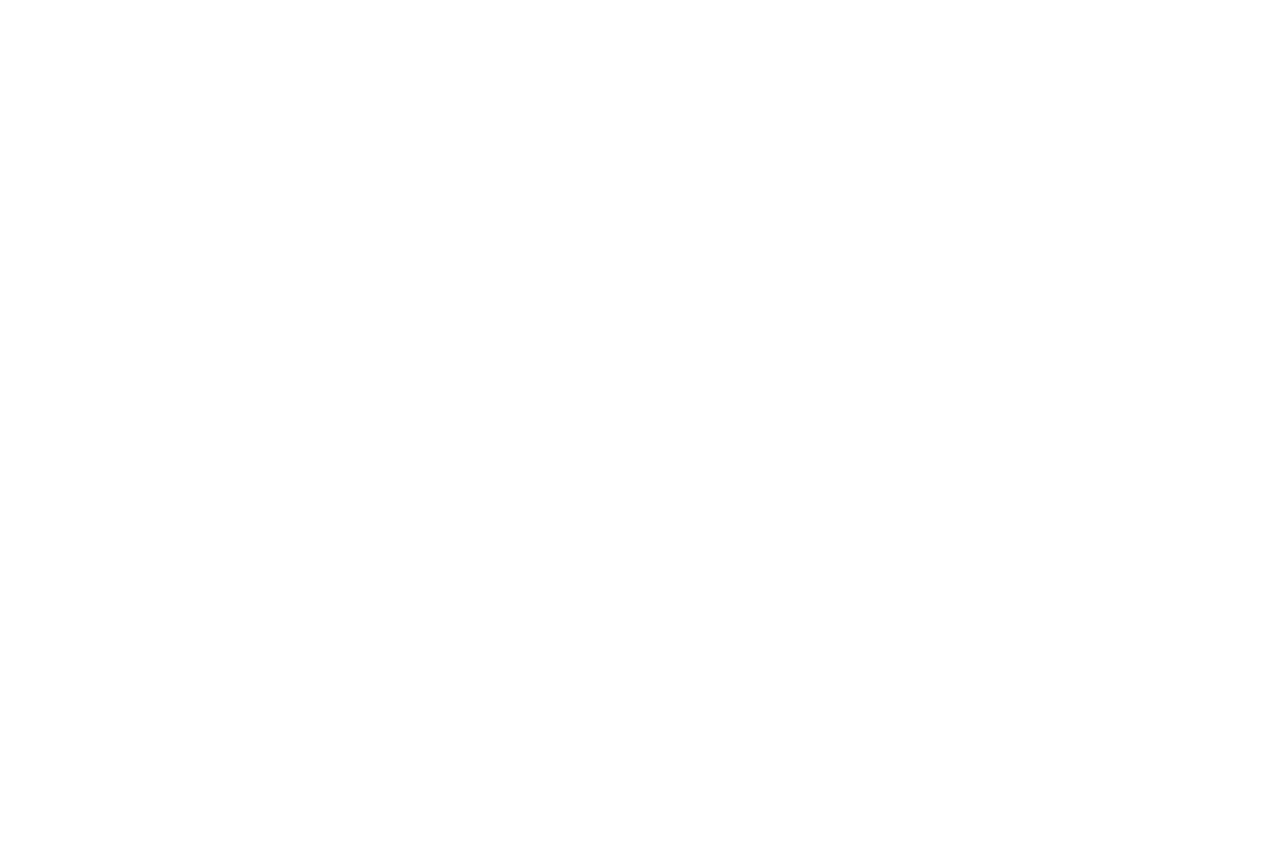
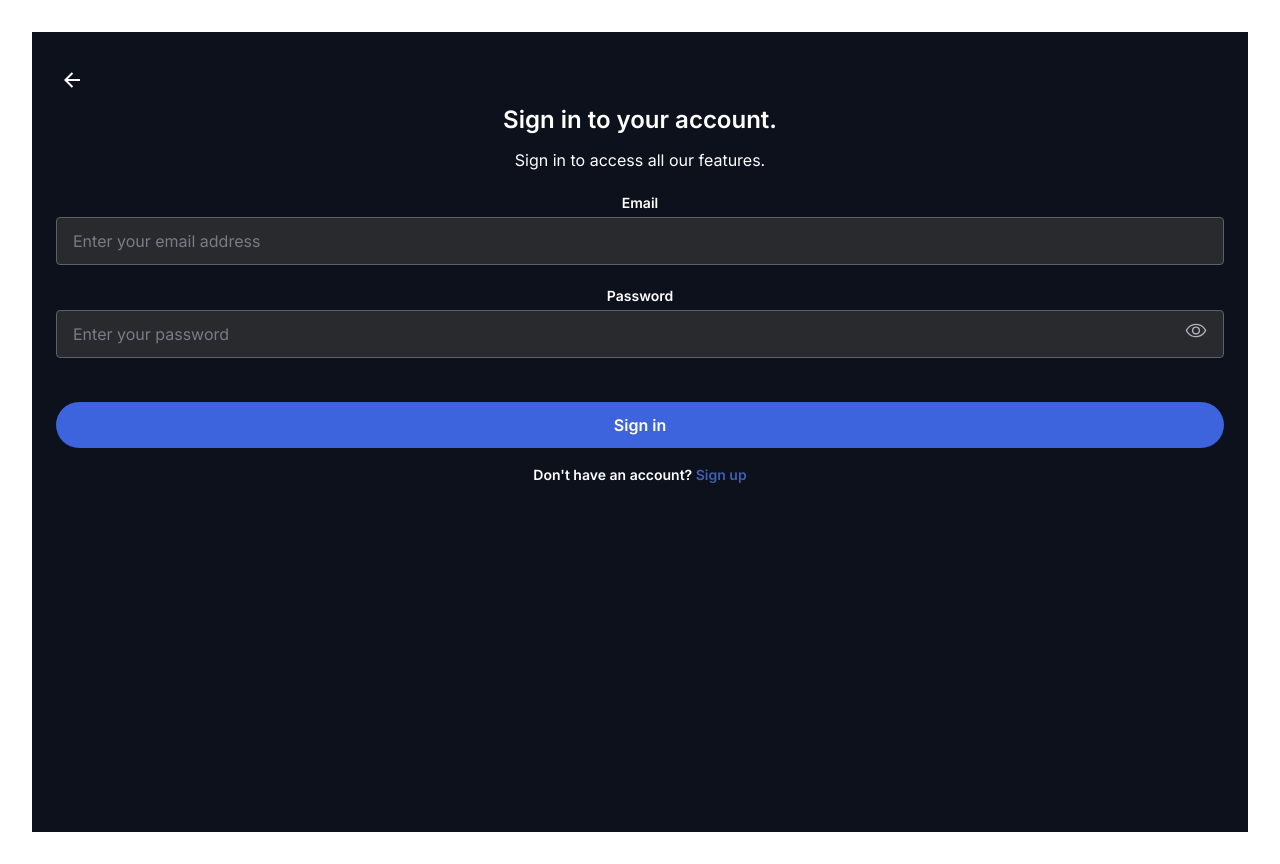
Before and after one commit to ogunsanwodavid/Hora, a React (Vite) app: page /signin in a window 1280 px wide. Before the commit the page ends 800 px from the top, so only its background shows below. Built offline with nearby package versions, Linux system fonts and the light colour scheme.

Commit message:
Created Signup and Verify email pages

```diff
--- a/src/AppRoutes.jsx
+++ b/src/AppRoutes.jsx
@@ -10,6 +10,7 @@ import PageNotFound from "./pages/error/PageNotFound";
 
 import ProtectedRoute from "./pages/entry/ProtectedRoute";
 import WelcomePage from "./pages/entry/WelcomePage";
+import VerifyEmail from "./pages/auth/VerifyEmail";
 
 function AppRoutes() {
   const [isAuthenticated, setisAuthenticated] = useState(false);
@@ -36,6 +37,7 @@ function AppRoutes() {
 
       <Route path="/createaccount" element={<CreateAccount />} />
       <Route path="/signin" element={<SignIn />} />
+      <Route path="/verifyemail" element={<VerifyEmail />} />
       <Route path="/forgotpassword" element={<ForgotPassword />} />
       <Route path="*" element={<PageNotFound />} />
     </Routes>
--- a/src/index.css
+++ b/src/index.css
@@ -21,7 +21,7 @@
 
 /*** Style for opacity transition on welcome page ***/
 .welcome-scale {
-  animation: welcome-scale-animation 2s ease-in-out;
+  animation: welcome-scale-animation 1.5s ease-in-out;
 }
 
 @keyframes welcome-scale-animation {
--- /dev/null
+++ b/src/pages/auth/CountdownTimer.jsx
@@ -0,0 +1,38 @@
+import { useEffect } from "react";
+
+function CountdownTimer({ timeLeft, setTimeLeft }) {
+  useEffect(() => {
+    // If timeLeft reaches 0, do something
+    if (timeLeft === 0) {
+      handleTimeUp(); // Call the function when timer hits 00:00
+      return; // Stop further countdown
+    }
+
+    // Create a timer that decreases the timeLeft every second
+    const timerId = setInterval(() => {
+      setTimeLeft(timeLeft - 1);
+    }, 1000);
+
+    // Clean up the timer when component unmounts or timeLeft changes
+    return () => clearInterval(timerId);
+  }, [timeLeft, setTimeLeft]);
+
+  // Function to handle when time reaches 00:00
+  const handleTimeUp = () => {
+    //alert("Time's up!");
+    // You can trigger any action here, such as resetting the timer, or sending an API request.
+  };
+
+  // Format the timeLeft to display in mm:ss format
+  const formatTime = (time) => {
+    const minutes = Math.floor(time / 60);
+    const seconds = time % 60;
+    return `${minutes < 10 ? "0" : ""}${minutes}:${
+      seconds < 10 ? "0" : ""
+    }${seconds}`;
+  };
+
+  return <span className="font-semibold">{formatTime(timeLeft)}</span>;
+}
+
+export default CountdownTimer;
--- a/src/pages/auth/CreateAccount.jsx
+++ b/src/pages/auth/CreateAccount.jsx
@@ -1,6 +1,8 @@
-import { useEffect, useState } from "react";
+import { useState } from "react";
 
 import { useForm } from "react-hook-form";
+
+import { Link, useNavigate } from "react-router-dom";
 
 import FormInput from "../../ui/FormInput";
 import FormButton from "../../ui/FormButton";
@@ -28,13 +30,21 @@ function CreateAccount() {
   const { errors } = formState;
 
   async function onSubmit(data) {
-    console.log(data);
+    const formData = data;
+    console.log(formData);
   }
+
+  const navigate = useNavigate();
 
   return (
     <div className="font-inter w-full min-h-screen bg-darkestBlue px-6 py-10 pb-20">
       <header className="px-2 space-y-4">
-        <img src={leftArrow} className="w-4" alt="left-arrow" />
+        <img
+          src={leftArrow}
+          className="w-4"
+          alt="left-arrow"
+          onClick={() => navigate(-1)}
+        />
 
         <main className="space-y-3 text-white text-center">
           <h2 className="font-semibold text-2xl">Create an account.</h2>
@@ -173,7 +183,9 @@ function CreateAccount() {
 
           <div className="w-full mt-4 space-x-2 text-white text-center text-[14px] font-semibold">
             Already have an account?{" "}
-            <span className="text-blue300">Sign in</span>
+            <Link to="/signin">
+              <span className="text-blue300">Sign in</span>
+            </Link>
           </div>
         </section>
       </form>
--- a/src/pages/auth/SignIn.jsx
+++ b/src/pages/auth/SignIn.jsx
@@ -1,5 +1,128 @@
+import { useState } from "react";
+
+import { useForm } from "react-hook-form";
+
+import { Link, useNavigate } from "react-router-dom";
+
+import FormInput from "../../ui/FormInput";
+import FormButton from "../../ui/FormButton";
+
+import leftArrow from "../../icons/leftArrowIcon.svg";
+import eyeIcon from "../../icons/eyeIcon.svg";
+import eyeOffIcon from "../../icons/eyeOffIcon.svg";
+
 function SignIn() {
-  return <div></div>;
+  const [showPassword, setShowPassword] = useState(false);
+
+  const [passwordFocused, setPassswordFocused] = useState(false);
+
+  const togglePasswordVisibility = () => {
+    setShowPassword((p) => !p);
+  };
+
+  const { register, formState, handleSubmit } = useForm();
+  const { errors } = formState;
+
+  async function onSubmit(data) {
+    const formData = data;
+    console.log(formData);
+  }
+
+  const navigate = useNavigate();
+
+  return (
+    <div className="font-inter w-full min-h-screen bg-darkestBlue px-6 py-10 pb-20">
+      <header className="px-2 space-y-4">
+        <img
+          src={leftArrow}
+          className="w-4"
+          alt="left-arrow"
+          onClick={() => navigate(-1)}
+        />
+
+        <main className="space-y-3 text-white text-center">
+          <h2 className="font-semibold text-2xl">Sign in to your account.</h2>
+          <h3 className="font-regular text-base">
+            Sign in to access all our features.
+          </h3>
+        </main>
+      </header>
+
+      <form className="mt-5" onSubmit={handleSubmit(onSubmit)}>
+        <section className="space-y-4">
+          {/*** Email input */}
+          <FormInput label="Email" error={errors?.email?.message}>
+            <input
+              type="text"
+              name="email"
+              id="email"
+              placeholder="Enter your email address"
+              {...register("email", {
+                required: "This field is required",
+                pattern: {
+                  value: /^[a-zA-Z0-9._%+-]+@[a-zA-Z0-9.-]+\.[a-zA-Z]{2,}$/,
+                  message: "Please provide a valid email address",
+                },
+              })}
+              className={`w-full !bg-black700 h-[48px] px-4 py-3 text-base text-white  transition-all duration-500 border-[1.2px] border-black300 outline-none rounded-[4px] placeholder:text-black150 ${
+                errors?.email?.message ? "border-errorRed" : ""
+              }  ${!errors?.email?.message && "focus:border-white"}`}
+            />
+          </FormInput>
+
+          {/*** Password input */}
+          <FormInput label="Password" error={errors?.password?.message}>
+            <main
+              className={`w-full flex gap-x-2 bg-black700 h-[48px] px-4 py-3 text-base text-white border-[1.2px] border-black300 rounded-[4px] ${
+                errors?.password?.message ? "border-errorRed" : ""
+              }  ${
+                !errors?.fullName?.message && passwordFocused && "border-white"
+              }`}
+            >
+              <input
+                type={showPassword ? "text" : "password"}
+                name="password"
+                id="password"
+                placeholder="Enter your password"
+                {...register("password", {
+                  required: "This field is required",
+                  pattern: {
+                    value: /^(?=.*[A-Za-z])(?=.*\d)(?=.*[\W_]).{8,}$/,
+                    message: "Must be a mix of letters, numbers and symbols",
+                  },
+                  minLength: {
+                    value: 8,
+                    message: "Password needs a minimum of 8 characters",
+                  },
+                })}
+                className={`w-full h-full bg-transparent transition-all duration-500  outline-none  placeholder:text-black150 `}
+                onFocus={() => setPassswordFocused(true)}
+                onBlur={() => setPassswordFocused(false)}
+              />
+
+              <div onClick={togglePasswordVisibility}>
+                <img
+                  src={showPassword ? eyeOffIcon : eyeIcon}
+                  className="h-[15px]"
+                />
+              </div>
+            </main>
+          </FormInput>
+        </section>
+
+        <section className="mt-10">
+          <FormButton content="Sign in" loading={false} />
+
+          <div className="w-full mt-4 space-x-2 text-white text-center text-[14px] font-semibold">
+            Don't have an account?{" "}
+            <Link to="/createaccount">
+              <span className="text-blue300">Sign up</span>
+            </Link>
+          </div>
+        </section>
+      </form>
+    </div>
+  );
 }
 
 export default SignIn;
--- a/src/pages/auth/VerifyEmail.jsx
+++ b/src/pages/auth/VerifyEmail.jsx
@@ -0,0 +1,127 @@
+import { Link, useNavigate } from "react-router-dom";
+import FormButton from "../../ui/FormButton";
+import leftArrow from "../../icons/leftArrowIcon.svg";
+import { useState } from "react";
+import { ClipLoader } from "react-spinners";
+import CountdownTImer from "./CountdownTimer";
+import CountdownTimer from "./CountdownTimer";
+
+function VerifyEmail() {
+  const navigate = useNavigate();
+
+  const [otp, setOtp] = useState(new Array(6).fill("")); // Initialize an array with 6 empty strings
+  const otpString = otp.join("");
+
+  const handleChange = (element, index) => {
+    if (!isNaN(element.value)) {
+      let newOtp = [...otp];
+      newOtp[index] = element.value;
+      setOtp(newOtp);
+
+      // Focus the next input if the current one is filled
+      if (element.nextSibling && element.value) {
+        element.nextSibling.focus();
+      }
+    }
+  };
+
+  const handleKeyDown = (e, index) => {
+    if (e.key === "Backspace" && !otp[index] && index > 0) {
+      e.target.previousSibling.focus();
+    }
+  };
+
+  const handleSubmit = (e) => {
+    e.preventDefault();
+    console.log(otpString);
+  };
+
+  const loading = false;
+
+  const [timeLeft, setTimeLeft] = useState(60); // Initialize to 60 seconds (1 minute) for countdown timer
+
+  return (
+    <div className="font-inter w-full min-h-screen bg-darkestBlue px-6 py-10 pb-20">
+      <header className="px-2 space-y-4">
+        <img
+          src={leftArrow}
+          className="w-4"
+          alt="left-arrow"
+          onClick={() => navigate(-1)}
+        />
+
+        <main className="space-y-3 text-white text-center">
+          <h2 className="font-semibold text-2xl">Verify your Email.</h2>
+          <h3 className="font-regular text-base">
+            Enter the OTP sent to your email address.
+          </h3>
+        </main>
+      </header>
+
+      <form className="mt-5">
+        <section className="w-max mx-auto space-x-3">
+          {otp.map((data, index) => (
+            <input
+              key={index}
+              type="text"
+              name="otp"
+              maxLength="1"
+              value={data}
+              className="w-[20px] h-[20px] bg-transparent border-[1.5px] text-white text-[20px] text-center border-black300 font-semibold sm:w-[40px] sm:h-[40px]"
+              onChange={(e) => handleChange(e.target, index)}
+              onKeyDown={(e) => handleKeyDown(e, index)}
+              onFocus={(e) => e.target.select()}
+            />
+          ))}
+        </section>
+
+        <section className="text-base text-white text-center font-regular mt-6">
+          {timeLeft ? (
+            <div className="space-y-1">
+              <p>Didn't get the code?</p>
+
+              <p>
+                Resend code in{" "}
+                <CountdownTimer timeLeft={timeLeft} setTimeLeft={setTimeLeft} />
+              </p>
+            </div>
+          ) : (
+            <div className="flex justify-center gap-x-6 font-semibold text-blue200">
+              <p>Resend code</p>
+              <p>Resend as SMS</p>
+            </div>
+          )}
+        </section>
+
+        <section className="mt-16">
+          <button
+            className="w-full bg-blue200 h-[46px] rounded-[50px] text-white text-base font-semibold flex items-center justify-center"
+            style={{
+              opacity: (loading || otpString.length !== 6) && 0.6,
+            }}
+            disabled={loading || otpString.length !== 6}
+            onClick={handleSubmit}
+          >
+            {loading ? (
+              <ClipLoader
+                color={"#fff"}
+                loading={true}
+                cssOverride={{
+                  display: "block",
+                  borderColor: "#fff",
+                }}
+                size={25}
+                aria-label="Loading Spinner"
+                data-testid="loader"
+              />
+            ) : (
+              "Verify"
+            )}
+          </button>
+        </section>
+      </form>
+    </div>
+  );
+}
+
+export default VerifyEmail;
--- a/src/ui/FormButton.jsx
+++ b/src/ui/FormButton.jsx
@@ -6,7 +6,7 @@ function FormButton({ content, loading }) {
       type="submit"
       className="w-full bg-blue200 h-[46px] rounded-[50px] text-white text-base font-semibold flex items-center justify-center"
       style={{
-        opacity: loading && 0.8,
+        opacity: loading && 0.6,
       }}
     >
       {loading ? (
```
